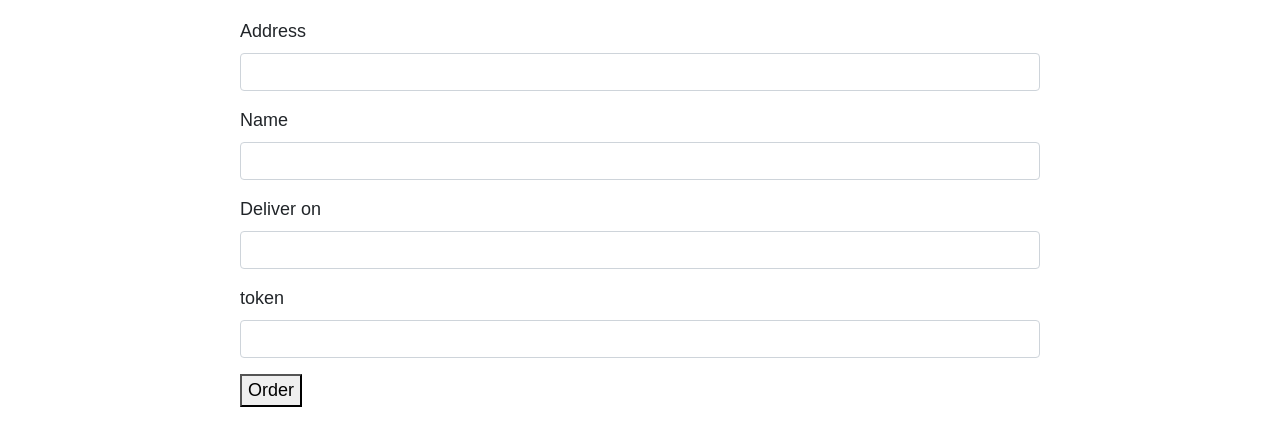
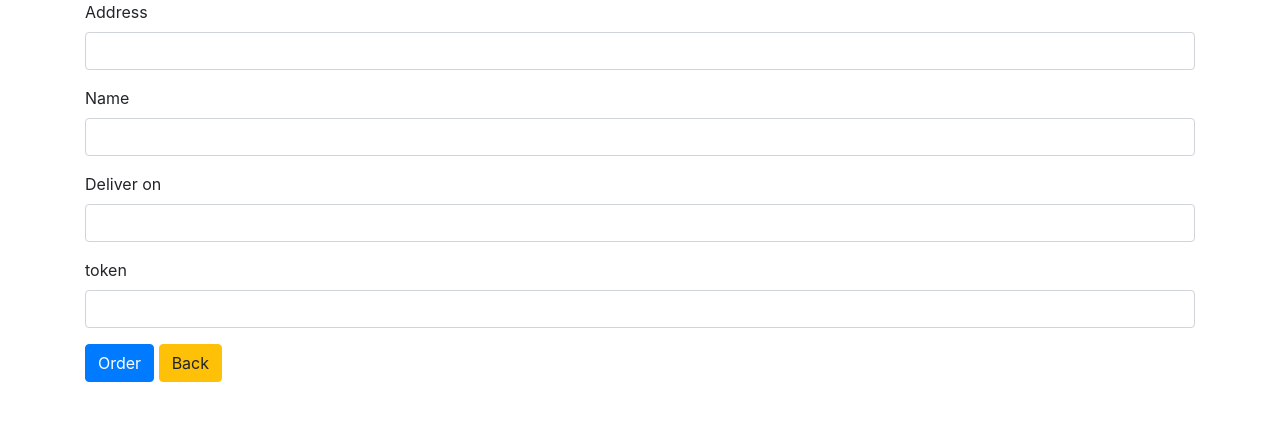
Before and after one commit to AloyzasV/courier, a Symfony app: template templates/flower/index.html.twig in a window 1280 px wide. Shown: the top 446 px of the page. Run offline with Twig, Linux system fonts and the light colour scheme; the template is opened without the code that fills it, so the values that code supplies are empty; form fields are guessed from the names that the template uses; some libraries are stand-ins or nearby versions.

Commit message:
Added style and validation to flower order form

```diff
--- a/src/Form/FlowerOrder/FlowerOrderFormType.php
+++ b/src/Form/FlowerOrder/FlowerOrderFormType.php
@@ -18,12 +18,15 @@ class FlowerOrderFormType extends AbstractType
         $builder
             ->add('address', TextType::class, [
                 'label' => 'Delivery address',
+                'attr' => ['class' => 'form-control']
             ])
             ->add('name', TextType::class, [
                 'label' => 'Flower name',
+                'attr' => ['class' => 'form-control']
             ])
-            ->add('deliver_on', DateTimeType::class, [
+            ->add('deliver_on', TextType::class, [
                 'label' => 'Delivery time',
+                'attr' => ['class' => 'form-control', 'readonly' => 'readonly']
             ])
         ;
     }
--- a/src/Service/CoffeeOrder/CoffeeOrderService.php
+++ b/src/Service/CoffeeOrder/CoffeeOrderService.php
@@ -4,7 +4,7 @@ declare(strict_types=1);
 
 namespace App\Service\CoffeeOrder;
 
-use App\Entity\CoffeeOrder;
+use App\Entity\Order\CoffeeOrder;
 use Doctrine\ORM\EntityManagerInterface;
 
 class CoffeeOrderService
--- a/src/Service/FlowerOrder/FlowerOrderService.php
+++ b/src/Service/FlowerOrder/FlowerOrderService.php
@@ -4,7 +4,7 @@ declare(strict_types=1);
 
 namespace App\Service\FlowerOrder;
 
-use App\Entity\FlowerOrder;
+use App\Entity\Order\FlowerOrder;
 use Doctrine\ORM\EntityManagerInterface;
 
 class FlowerOrderService
--- a/templates/base.html.twig
+++ b/templates/base.html.twig
@@ -4,6 +4,7 @@
         <meta charset="UTF-8">
         <title>{% block title %}Courier app{% endblock %}</title>
         <link rel="stylesheet" href="https://stackpath.bootstrapcdn.com/bootstrap/4.5.0/css/bootstrap.min.css" integrity="sha384-9aIt2nRpC12Uk9gS9baDl411NQApFmC26EwAOH8WgZl5MYYxFfc+NcPb1dKGj7Sk" crossorigin="anonymous">
+        <link rel="stylesheet" href="https://cdnjs.cloudflare.com/ajax/libs/jquery-datetimepicker/2.5.20/jquery.datetimepicker.min.css">
         {% block stylesheets %}{% endblock %}
     </head>
     <body>
@@ -14,6 +15,8 @@
         <script src="https://code.jquery.com/jquery-3.5.1.slim.min.js" integrity="sha384-DfXdz2htPH0lsSSs5nCTpuj/zy4C+OGpamoFVy38MVBnE+IbbVYUew+OrCXaRkfj" crossorigin="anonymous"></script>
         <script src="https://cdn.jsdelivr.net/npm/popper.js@1.16.0/dist/umd/popper.min.js" integrity="sha384-Q6E9RHvbIyZFJoft+2mJbHaEWldlvI9IOYy5n3zV9zzTtmI3UksdQRVvoxMfooAo" crossorigin="anonymous"></script>
         <script src="https://stackpath.bootstrapcdn.com/bootstrap/4.5.0/js/bootstrap.min.js" integrity="sha384-OgVRvuATP1z7JjHLkuOU7Xw704+h835Lr+6QL9UvYjZE3Ipu6Tp75j7Bh/kR0JKI" crossorigin="anonymous"></script>
+        <script src="https://cdnjs.cloudflare.com/ajax/libs/moment.js/2.25.3/moment.min.js" ></script>
+        <script src="https://cdnjs.cloudflare.com/ajax/libs/jquery-datetimepicker/2.5.20/jquery.datetimepicker.full.min.js"></script>
         {% block javascripts %}
         {% endblock %}
     </body>
--- a/templates/flower/index.html.twig
+++ b/templates/flower/index.html.twig
@@ -1,23 +1,35 @@
 {% extends 'base.html.twig' %}
 
-{% block title %}Hello FlowerController!{% endblock %}
+{% block title %}Order flowers{% endblock %}
 
 {% block body %}
-<style>
-    .example-wrapper { margin: 1em auto; max-width: 800px; width: 95%; font: 18px/1.5 sans-serif; }
-    .example-wrapper code { background: #F5F5F5; padding: 2px 6px; }
-</style>
+{{ form_start(form, {'action': path('flower') }) }}
+<div class="form-group">
+    {{ form_row(form.address) }}
+</div>
+<div class="form-group">
+    {{ form_row(form.name) }}
+</div>
+<div class="form-group">
+    {{ form_row(form.deliver_on) }}
+</div>
 
-<div class="example-wrapper">
-    {{ form_start(form, {'action': path('flower') }) }}
-    {{ form_row(form.address) }}
-    {{ form_row(form.name) }}
-    {{ form_row(form.deliver_on) }}
-    {{ form_row(form._token) }}
+{{ form_row(form._token) }}
 
-    <button type="submit" class="ui large primary button">
-        Order
-    </button>
-    {{ form_end(form, {'render_rest': false}) }}
-</div>
+<button type="submit" class="btn btn-primary">
+    Order
+</button>
+<a href="{{ path('home_page') }}" class="btn btn-warning">Back</a>
+{{ form_end(form) }}
+
 {% endblock %}
+{% block javascripts %}
+    {{parent()}}
+    <script type="text/javascript">
+        jQuery('#flower_order_form_deliver_on').datetimepicker({
+            format:'Y-m-d H:i',
+            minDate:'-1970/01/01',
+            step:10
+        });
+    </script>
+{% endblock %}
```
Also changed, not shown: src/Entity/Order/FlowerOrder.php (+8 -4 lines).
